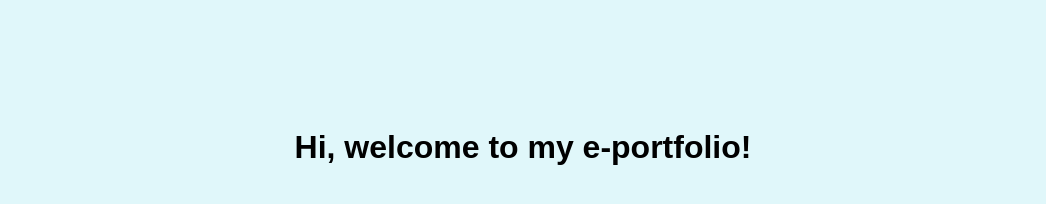
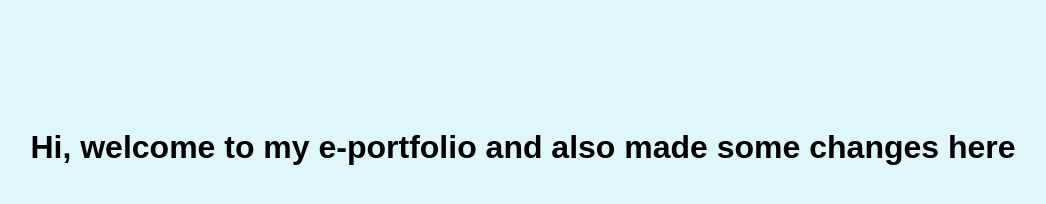
Before and after one commit to piyushsq/portfolio, a plain HTML site: page portfolio.html in a window 1280 px wide. Shown: the whole page, without its empty margins (117-1163 px from the left). Drawn offline with Linux system fonts and the light colour scheme.

Commit message:
Update portfolio.html

```diff
--- a/portfolio.html
+++ b/portfolio.html
@@ -14,6 +14,6 @@
   </style>
 </head>
 <body>
-  <h1>Hi, welcome to my e-portfolio!</h1>
+  <h1>Hi, welcome to my e-portfolio and also made some changes here</h1>
 </body>
 </html>
```
